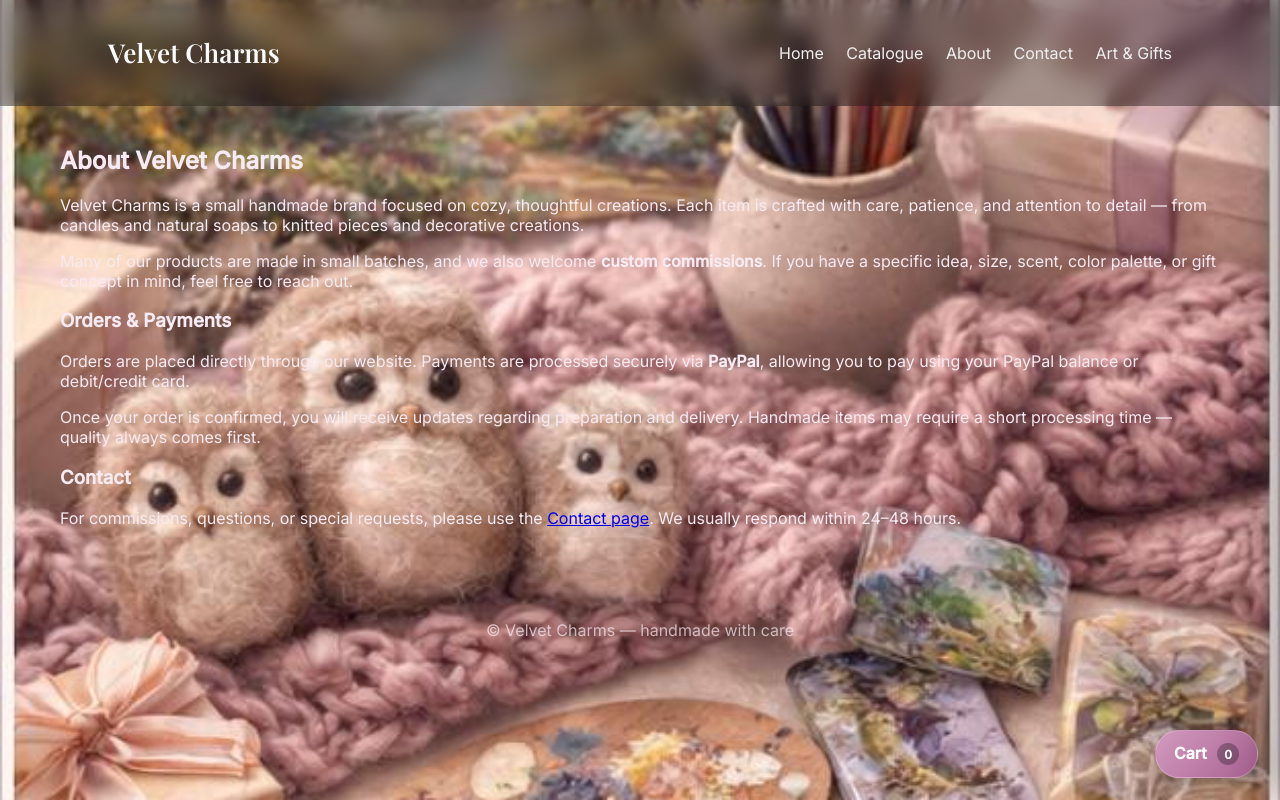
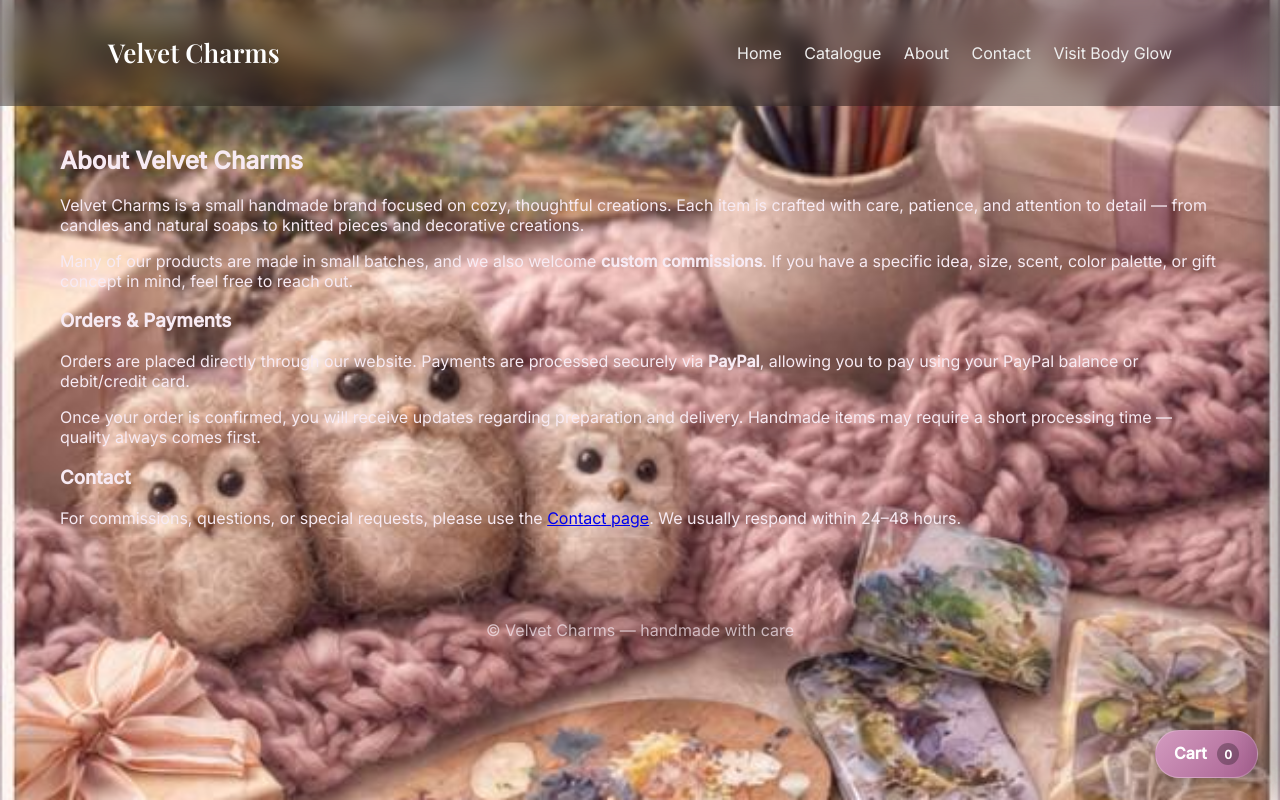
Before and after one commit to drezzillah-prog/velvet-charms-art-gifts-official, a website: page about.html in a window 1280 px wide. Drawn offline with nearby package versions, Linux system fonts and the light colour scheme.

Commit message:
Fix Art & Gifts About sister-site link

```diff
--- a/about.html
+++ b/about.html
@@ -16,8 +16,8 @@
       <a href="catalogue.html">Catalogue</a>
       <a href="about.html" class="active">About</a>
       <a href="contact.html">Contact</a>
-      <a href="https://velvet-charms-art-gifts-official.vercel.app" class="sister-link">
-        Art & Gifts
+      <a href="https://velvet-charms-body-glow-official.vercel.app" class="sister-link">
+        Visit Body Glow
       </a>
     </nav>
   </div>
```
